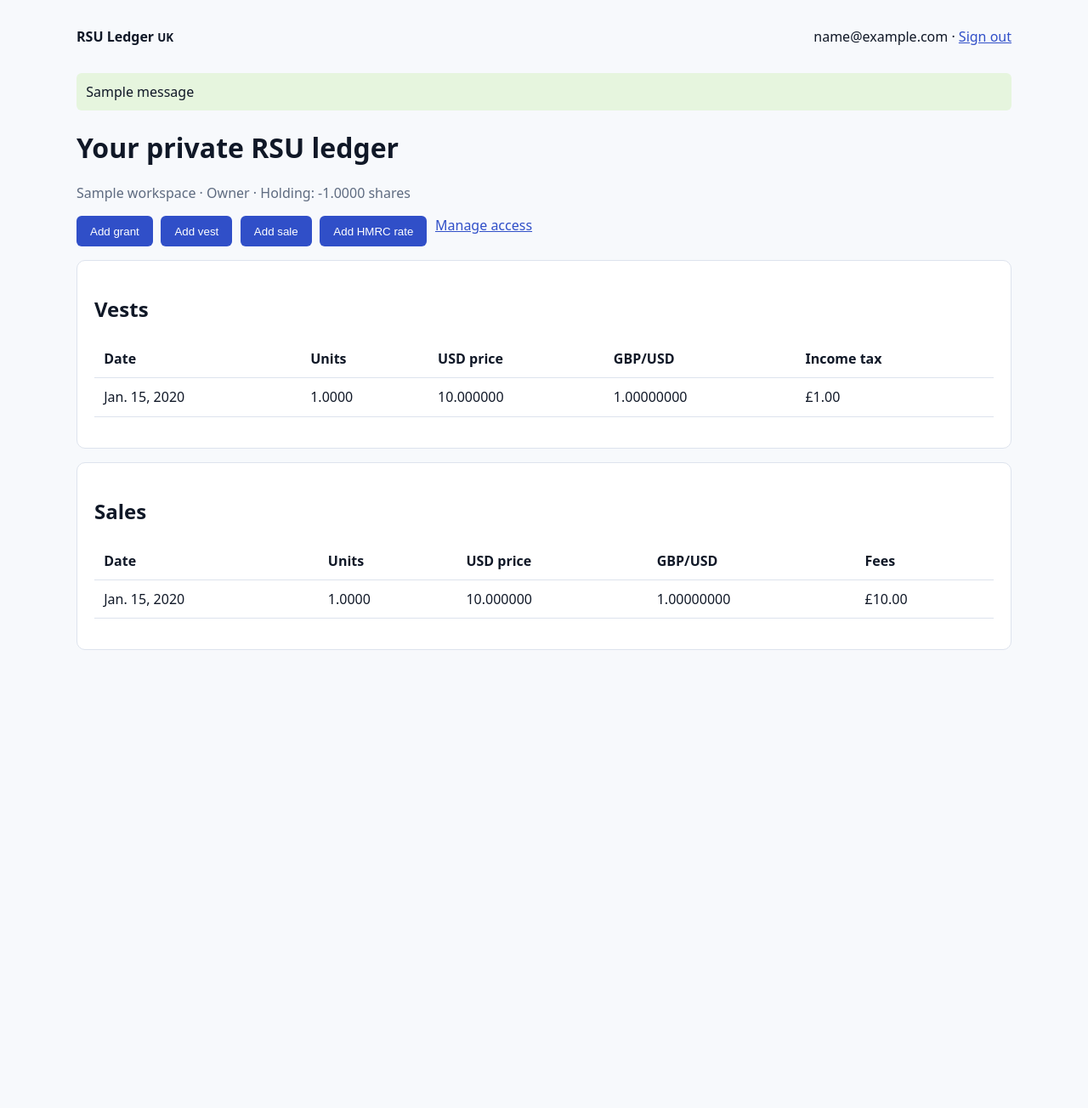
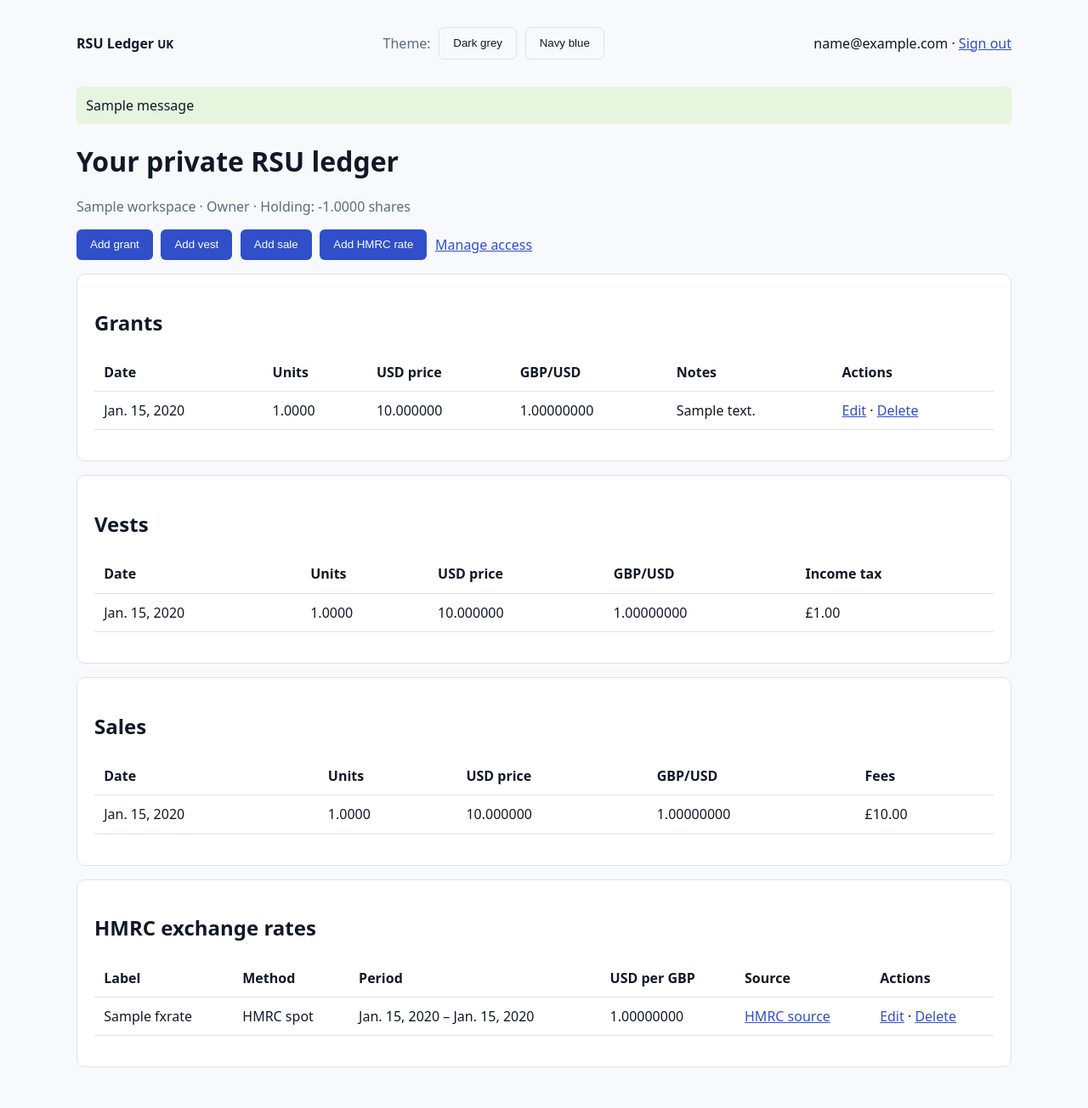
Before and after one commit to luketainton/luke_rsu, a Django app: page / in a window 1280 px wide. Shown: the whole page at 85% size. Before the commit the page ends 765 px from the top, so only its background shows below. Run offline with Django 5.2, Linux system fonts and the light colour scheme; a user stored in the database is signed in; tables that the repository leaves empty hold one stand-in row (values such as "Sample post"); one stand-in notice (Sample message) is shown.

Commit message:
Add SCIM, grant and HMRC rate management (#1)
## Summary
- fix SCIM 2.0 user listing and provisioning for the custom Django user model
- add persistent dark-grey and navy-blue theme choices
- show grants and HMRC exchange rates on the dashboard with workspace-scoped edit/delete actions
- preserve editor/owner-only modification permissions

## Validation
- `uv run pytest -q` — 14 passed
- `uv run ruff check .`
- `uv run ruff format --check .`

The SCIM fix includes the migration required by existing deployments.

Reviewed-on: https://git.tainton.uk/repos/rsu/pulls/1

```diff
--- a/config/urls.py
+++ b/config/urls.py
@@ -11,9 +11,13 @@ urlpatterns = [
     path("login/", views.login_view, name="login"),
     path("logout/", views.logout_view, name="logout"),
     path("grants/add/", views.add_grant, name="add_grant"),
+    path("grants/<int:grant_id>/edit/", views.edit_grant, name="edit_grant"),
+    path("grants/<int:grant_id>/delete/", views.delete_grant, name="delete_grant"),
     path("vests/add/", views.add_vest, name="add_vest"),
     path("sales/add/", views.add_sale, name="add_sale"),
     path("rates/add/", views.add_rate, name="add_rate"),
+    path("rates/<int:rate_id>/edit/", views.edit_rate, name="edit_rate"),
+    path("rates/<int:rate_id>/delete/", views.delete_rate, name="delete_rate"),
     path("access/", views.access_management, name="access_management"),
 ]
 if settings.SCIM_ENABLED:
--- a/ledger/views.py
+++ b/ledger/views.py
@@ -5,7 +5,7 @@ from django.contrib.auth import get_user_model, login, logout
 from django.contrib.auth.decorators import login_required
 from django.contrib.auth.forms import AuthenticationForm
 from django.http import HttpResponseForbidden
-from django.shortcuts import redirect, render
+from django.shortcuts import get_object_or_404, redirect, render
 
 from .forms import FxRateForm, GrantForm, MembershipForm, SaleForm, VestForm
 from .models import FxRate, Grant, Sale, Vest, WorkspaceMembership
@@ -79,6 +79,33 @@ def add_grant(request):
 
 
 @login_required
+def edit_grant(request, grant_id):
+    member = private_membership(request.user)
+    if not can_edit(member):
+        return HttpResponseForbidden("Editor permission required")
+    grant = get_object_or_404(Grant, id=grant_id, workspace=member.workspace)
+    form = GrantForm(request.POST or None, instance=grant)
+    if request.method == "POST" and form.is_valid():
+        form.save()
+        messages.success(request, "Grant updated.")
+        return redirect("dashboard")
+    return render(request, "ledger/form.html", {"form": form, "title": "Edit grant"})
+
+
+@login_required
+def delete_grant(request, grant_id):
+    member = private_membership(request.user)
+    if not can_edit(member):
+        return HttpResponseForbidden("Editor permission required")
+    grant = get_object_or_404(Grant, id=grant_id, workspace=member.workspace)
+    if request.method == "POST":
+        grant.delete()
+        messages.success(request, "Grant deleted.")
+        return redirect("dashboard")
+    return render(request, "ledger/confirm_delete.html", {"grant": grant})
+
+
+@login_required
 def add_vest(request):
     return add_record(request, VestForm, "Vest")
 
@@ -91,6 +118,33 @@ def add_sale(request):
 @login_required
 def add_rate(request):
     return add_record(request, FxRateForm, "Exchange rate")
+
+
+@login_required
+def edit_rate(request, rate_id):
+    member = private_membership(request.user)
+    if not can_edit(member):
+        return HttpResponseForbidden("Editor permission required")
+    rate = get_object_or_404(FxRate, id=rate_id, workspace=member.workspace)
+    form = FxRateForm(request.POST or None, instance=rate)
+    if request.method == "POST" and form.is_valid():
+        form.save()
+        messages.success(request, "HMRC rate updated.")
+        return redirect("dashboard")
+    return render(request, "ledger/form.html", {"form": form, "title": "Edit HMRC rate"})
+
+
+@login_required
+def delete_rate(request, rate_id):
+    member = private_membership(request.user)
+    if not can_edit(member):
+        return HttpResponseForbidden("Editor permission required")
+    rate = get_object_or_404(FxRate, id=rate_id, workspace=member.workspace)
+    if request.method == "POST":
+        rate.delete()
+        messages.success(request, "HMRC rate deleted.")
+        return redirect("dashboard")
+    return render(request, "ledger/confirm_delete_rate.html", {"rate": rate})
 
 
 @login_required
--- a/templates/base.html
+++ b/templates/base.html
@@ -1 +1,50 @@
-<!doctype html><html lang="en"><head><meta charset="utf-8"><meta name="viewport" content="width=device-width, initial-scale=1"><title>RSU Ledger UK</title><style>body{font-family:system-ui,sans-serif;background:#f7f9fc;color:#101827;max-width:1100px;margin:auto;padding:2rem}nav{display:flex;justify-content:space-between;align-items:center;margin-bottom:2rem}a{color:#304fc8}button{background:#304fc8;color:#fff;border:0;border-radius:6px;padding:.65rem 1rem;cursor:pointer}input,select,textarea{display:block;width:100%;box-sizing:border-box;padding:.55rem;margin:.25rem 0 1rem}table{border-collapse:collapse;width:100%;background:white;margin:1rem 0}th,td{text-align:left;padding:.7rem;border-bottom:1px solid #dde3ed}.card{background:white;border:1px solid #dde3ed;border-radius:10px;padding:1.25rem;margin:1rem 0}.actions{display:flex;gap:.6rem;flex-wrap:wrap}.muted{color:#5e6b80}.message{background:#e6f5de;padding:.7rem;border-radius:6px}</style></head><body><nav><strong>RSU Ledger <small>UK</small></strong>{% if user.is_authenticated %}<span>{{ user.email }} · <a href="{% url 'logout' %}">Sign out</a></span>{% endif %}</nav>{% for message in messages %}<p class="message">{{ message }}</p>{% endfor %}{% block content %}{% endblock %}</body></html>
+<!doctype html>
+<html lang="en" data-theme="light">
+<head>
+  <meta charset="utf-8">
+  <meta name="viewport" content="width=device-width, initial-scale=1">
+  <title>RSU Ledger UK</title>
+  <style>
+    :root { --background:#f7f9fc; --surface:#fff; --text:#101827; --muted:#5e6b80; --border:#dde3ed; --link:#304fc8; --message:#e6f5de; }
+    html[data-theme="charcoal"] { --background:#111315; --surface:#202428; --text:#f4f6f8; --muted:#b7c0c9; --border:#3c434a; --link:#9bb9ff; --message:#1e3a29; }
+    html[data-theme="navy"] { --background:#071526; --surface:#10253d; --text:#edf5ff; --muted:#adc3dc; --border:#284766; --link:#82c8ff; --message:#103e38; }
+    body { font-family:system-ui,sans-serif; background:var(--background); color:var(--text); max-width:1100px; margin:auto; padding:2rem; }
+    nav { display:flex; justify-content:space-between; align-items:center; gap:1rem; margin-bottom:2rem; }
+    a { color:var(--link); }
+    button { background:#304fc8; color:#fff; border:0; border-radius:6px; padding:.65rem 1rem; cursor:pointer; }
+    button.secondary { background:transparent; border:1px solid var(--border); color:var(--text); }
+    input,select,textarea { display:block; width:100%; box-sizing:border-box; padding:.55rem; margin:.25rem 0 1rem; background:var(--surface); color:var(--text); border:1px solid var(--border); border-radius:4px; }
+    table { border-collapse:collapse; width:100%; background:var(--surface); margin:1rem 0; }
+    th,td { text-align:left; padding:.7rem; border-bottom:1px solid var(--border); }
+    .card { background:var(--surface); border:1px solid var(--border); border-radius:10px; padding:1.25rem; margin:1rem 0; }
+    .actions,.theme-picker { display:flex; gap:.6rem; flex-wrap:wrap; align-items:center; }
+    .muted { color:var(--muted); }
+    .message { background:var(--message); padding:.7rem; border-radius:6px; }
+    .danger { background:#b42318; }
+    .inline-form { display:inline; }
+    @media (max-width:700px) { body { padding:1rem; } nav { align-items:flex-start; flex-direction:column; } }
+  </style>
+</head>
+<body>
+  <nav>
+    <strong>RSU Ledger <small>UK</small></strong>
+    <div class="theme-picker" aria-label="Colour theme">
+      <span class="muted">Theme:</span>
+      <button class="secondary" type="button" data-theme-choice="charcoal">Dark grey</button>
+      <button class="secondary" type="button" data-theme-choice="navy">Navy blue</button>
+    </div>
+    {% if user.is_authenticated %}<span>{{ user.email }} · <a href="{% url 'logout' %}">Sign out</a></span>{% endif %}
+  </nav>
+  {% for message in messages %}<p class="message">{{ message }}</p>{% endfor %}
+  {% block content %}{% endblock %}
+  <script>
+    const savedTheme = localStorage.getItem("rsu-theme");
+    if (["charcoal", "navy"].includes(savedTheme)) document.documentElement.dataset.theme = savedTheme;
+    document.querySelectorAll("[data-theme-choice]").forEach((button) => button.addEventListener("click", () => {
+      const theme = button.dataset.themeChoice;
+      document.documentElement.dataset.theme = theme;
+      localStorage.setItem("rsu-theme", theme);
+    }));
+  </script>
+</body>
+</html>
--- a/templates/ledger/dashboard.html
+++ b/templates/ledger/dashboard.html
@@ -1 +1,34 @@
-{% extends "base.html" %}{% block content %}<h1>Your private RSU ledger</h1><p class="muted">{{ membership.workspace.name }} · {{ membership.get_role_display }} · Holding: {{ held }} shares</p><div class="actions">{% if membership.role != 'viewer' %}<a href="{% url 'add_grant' %}"><button>Add grant</button></a><a href="{% url 'add_vest' %}"><button>Add vest</button></a><a href="{% url 'add_sale' %}"><button>Add sale</button></a><a href="{% url 'add_rate' %}"><button>Add HMRC rate</button></a>{% endif %}{% if membership.role == 'owner' %}<a href="{% url 'access_management' %}">Manage access</a>{% endif %}</div><section class="card"><h2>Vests</h2><table><tr><th>Date</th><th>Units</th><th>USD price</th><th>GBP/USD</th><th>Income tax</th></tr>{% for v in vests %}<tr><td>{{v.date}}</td><td>{{v.units}}</td><td>{{v.usd_price}}</td><td>{{v.gbp_per_usd}}</td><td>£{{v.income_tax}}</td></tr>{% empty %}<tr><td colspan="5">No vests recorded.</td></tr>{% endfor %}</table></section><section class="card"><h2>Sales</h2><table><tr><th>Date</th><th>Units</th><th>USD price</th><th>GBP/USD</th><th>Fees</th></tr>{% for s in sales %}<tr><td>{{s.date}}</td><td>{{s.units}}</td><td>{{s.usd_price}}</td><td>{{s.gbp_per_usd}}</td><td>£{{s.fees_gbp}}</td></tr>{% empty %}<tr><td colspan="5">No sales recorded.</td></tr>{% endfor %}</table></section>{% endblock %}
+{% extends "base.html" %}
+{% block content %}
+<h1>Your private RSU ledger</h1>
+<p class="muted">{{ membership.workspace.name }} · {{ membership.get_role_display }} · Holding: {{ held }} shares</p>
+<div class="actions">
+  {% if membership.role != 'viewer' %}
+    <a href="{% url 'add_grant' %}"><button>Add grant</button></a>
+    <a href="{% url 'add_vest' %}"><button>Add vest</button></a>
+    <a href="{% url 'add_sale' %}"><button>Add sale</button></a>
+    <a href="{% url 'add_rate' %}"><button>Add HMRC rate</button></a>
+  {% endif %}
+  {% if membership.role == 'owner' %}<a href="{% url 'access_management' %}">Manage access</a>{% endif %}
+</div>
+<section class="card">
+  <h2>Grants</h2>
+  <table><tr><th>Date</th><th>Units</th><th>USD price</th><th>GBP/USD</th><th>Notes</th>{% if membership.role != 'viewer' %}<th>Actions</th>{% endif %}</tr>
+  {% for grant in grants %}<tr><td>{{ grant.date }}</td><td>{{ grant.units }}</td><td>{{ grant.usd_price }}</td><td>{{ grant.gbp_per_usd }}</td><td>{{ grant.notes|default:"—" }}</td>{% if membership.role != 'viewer' %}<td><a href="{% url 'edit_grant' grant.id %}">Edit</a> · <a href="{% url 'delete_grant' grant.id %}">Delete</a></td>{% endif %}</tr>
+  {% empty %}<tr><td colspan="6">No grants recorded.</td></tr>{% endfor %}</table>
+</section>
+<section class="card">
+  <h2>Vests</h2>
+  <table><tr><th>Date</th><th>Units</th><th>USD price</th><th>GBP/USD</th><th>Income tax</th></tr>{% for v in vests %}<tr><td>{{v.date}}</td><td>{{v.units}}</td><td>{{v.usd_price}}</td><td>{{v.gbp_per_usd}}</td><td>£{{v.income_tax}}</td></tr>{% empty %}<tr><td colspan="5">No vests recorded.</td></tr>{% endfor %}</table>
+</section>
+<section class="card">
+  <h2>Sales</h2>
+  <table><tr><th>Date</th><th>Units</th><th>USD price</th><th>GBP/USD</th><th>Fees</th></tr>{% for s in sales %}<tr><td>{{s.date}}</td><td>{{s.units}}</td><td>{{s.usd_price}}</td><td>{{s.gbp_per_usd}}</td><td>£{{s.fees_gbp}}</td></tr>{% empty %}<tr><td colspan="5">No sales recorded.</td></tr>{% endfor %}</table>
+</section>
+<section class="card">
+  <h2>HMRC exchange rates</h2>
+  <table><tr><th>Label</th><th>Method</th><th>Period</th><th>USD per GBP</th><th>Source</th>{% if membership.role != 'viewer' %}<th>Actions</th>{% endif %}</tr>
+  {% for rate in rates %}<tr><td>{{ rate.label }}</td><td>{{ rate.get_method_display }}</td><td>{{ rate.starts_on }} – {{ rate.ends_on }}</td><td>{{ rate.usd_per_gbp }}</td><td><a href="{{ rate.source_url }}" rel="noopener">HMRC source</a></td>{% if membership.role != 'viewer' %}<td><a href="{% url 'edit_rate' rate.id %}">Edit</a> · <a href="{% url 'delete_rate' rate.id %}">Delete</a></td>{% endif %}</tr>
+  {% empty %}<tr><td colspan="6">No HMRC exchange rates recorded.</td></tr>{% endfor %}</table>
+</section>
+{% endblock %}
```
Also changed, not shown: config/settings_test.py (+10 -0 lines), ledger/models.py (+7 -1 lines), ledger/tests.py (+155 -1 lines), templates/ledger/confirm_delete.html (added, +9 -0 lines), templates/ledger/confirm_delete_rate.html (added, +9 -0 lines), ledger/migrations/0002_alter_user_options_user_scim_external_id_and_more.py (added).
